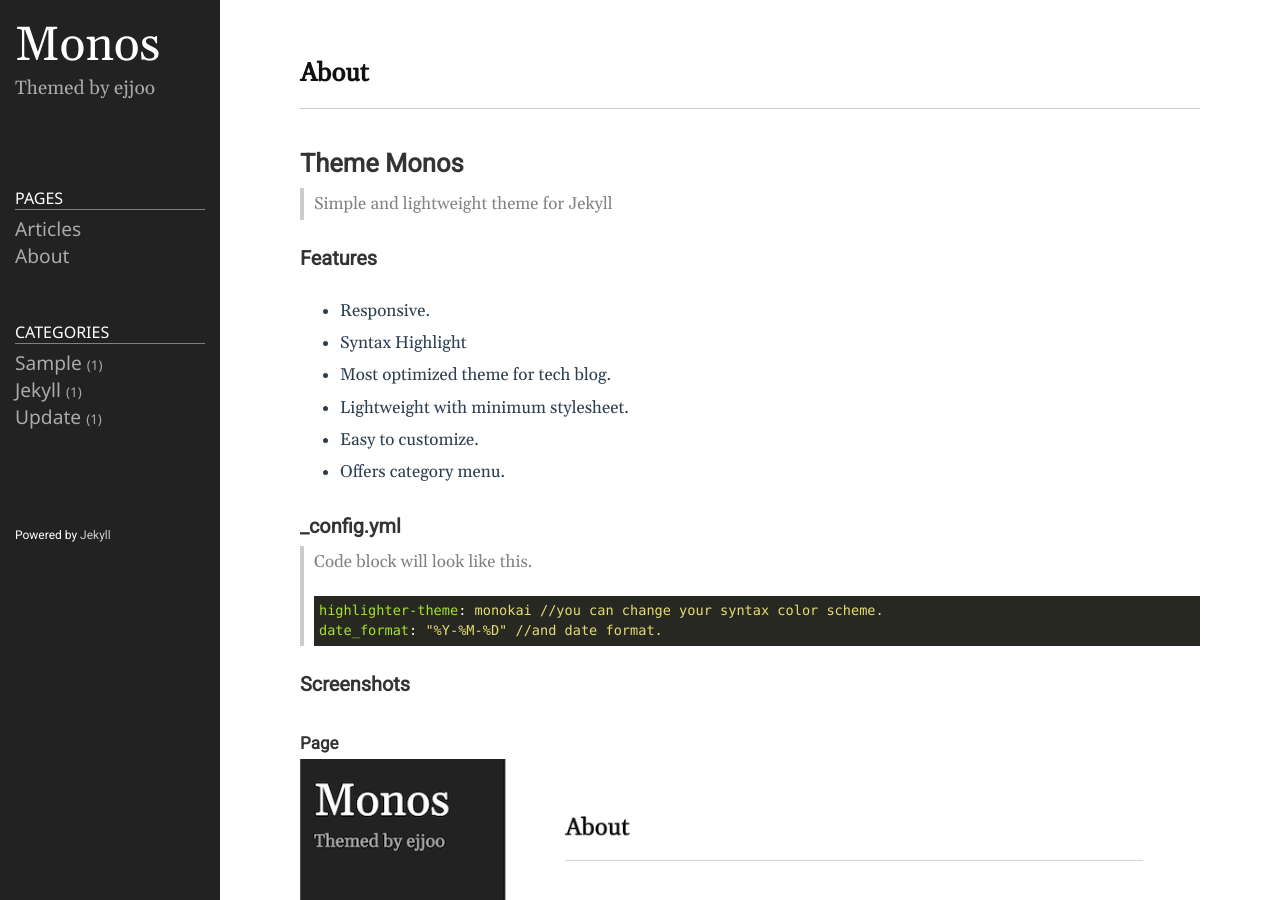
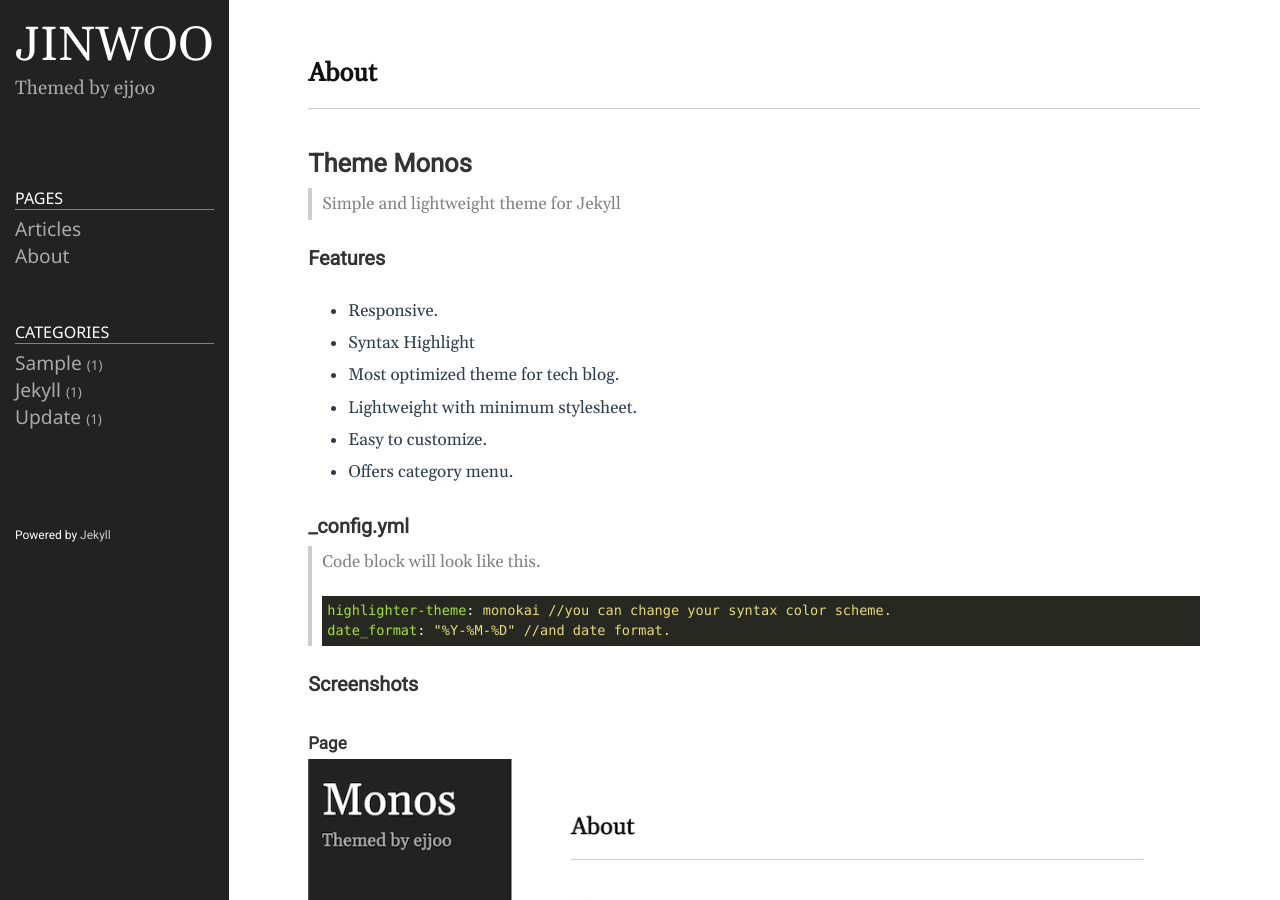
Before and after one commit to happyeveryone96/happyeveryone96.github.io, a Jekyll site: the page built from README.md, in a window 1280 px wide and 900 px high. Built offline with Jekyll 4.4.1, drawn with Linux system fonts in a browser that asks for light colours.

Commit message:
Update _config.yml

```diff
--- a/_config.yml
+++ b/_config.yml
@@ -18,7 +18,7 @@
 # You can create any custom variable you would like, and they will be accessible
 # in the templates via {{ site.myvariable }}.
 
-title: Monos
+title: JINWOO
 email: ejjoo7994@gmail.com
 description: >- # this means to ignore newlines until "baseurl:"
   Themed by ejjoo
```
